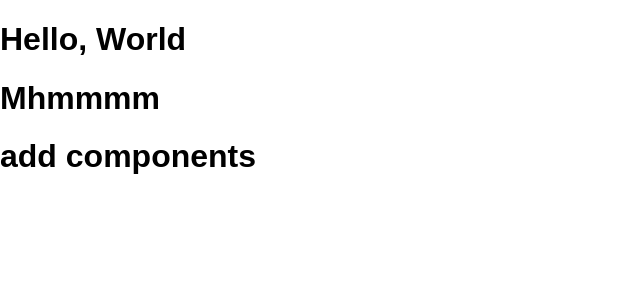
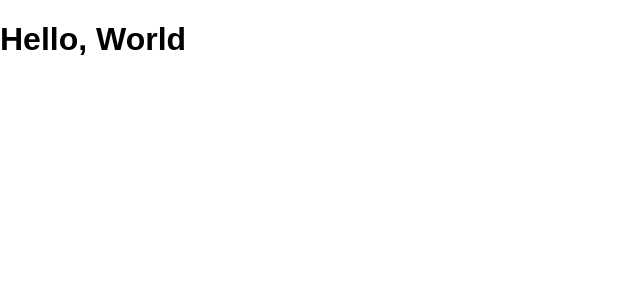
Before and after one commit to bportheine/becausearesumeisnotenough, a React (Create React App) app in the folder becausearesumeisnotenough/: page / in a window 1280 px wide. Shown: the top 300 px of the page, without its empty margins (0-640 px from the left). Built offline with nearby package versions, Linux system fonts and the light colour scheme.

Commit message:
get rid of extra titles

```diff
--- a/becausearesumeisnotenough/src/App.js
+++ b/becausearesumeisnotenough/src/App.js
@@ -8,8 +8,6 @@ class App extends Component {
     return (
       <div>
         <Title content="Hello, World"/>
-        <Title content="Mhmmmm"/>
-        <Title content="add components"/>
       </div>
     );
   }
```
